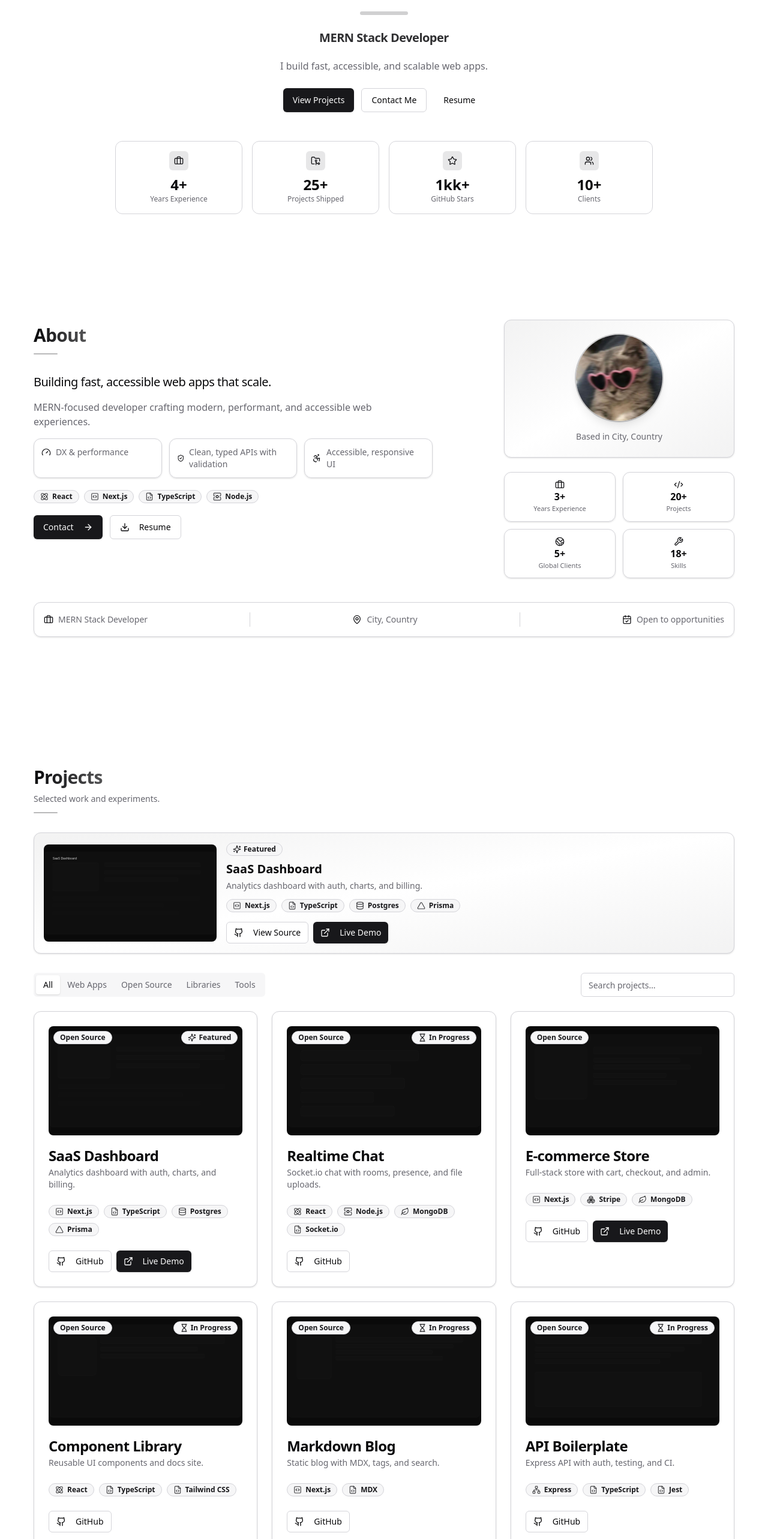
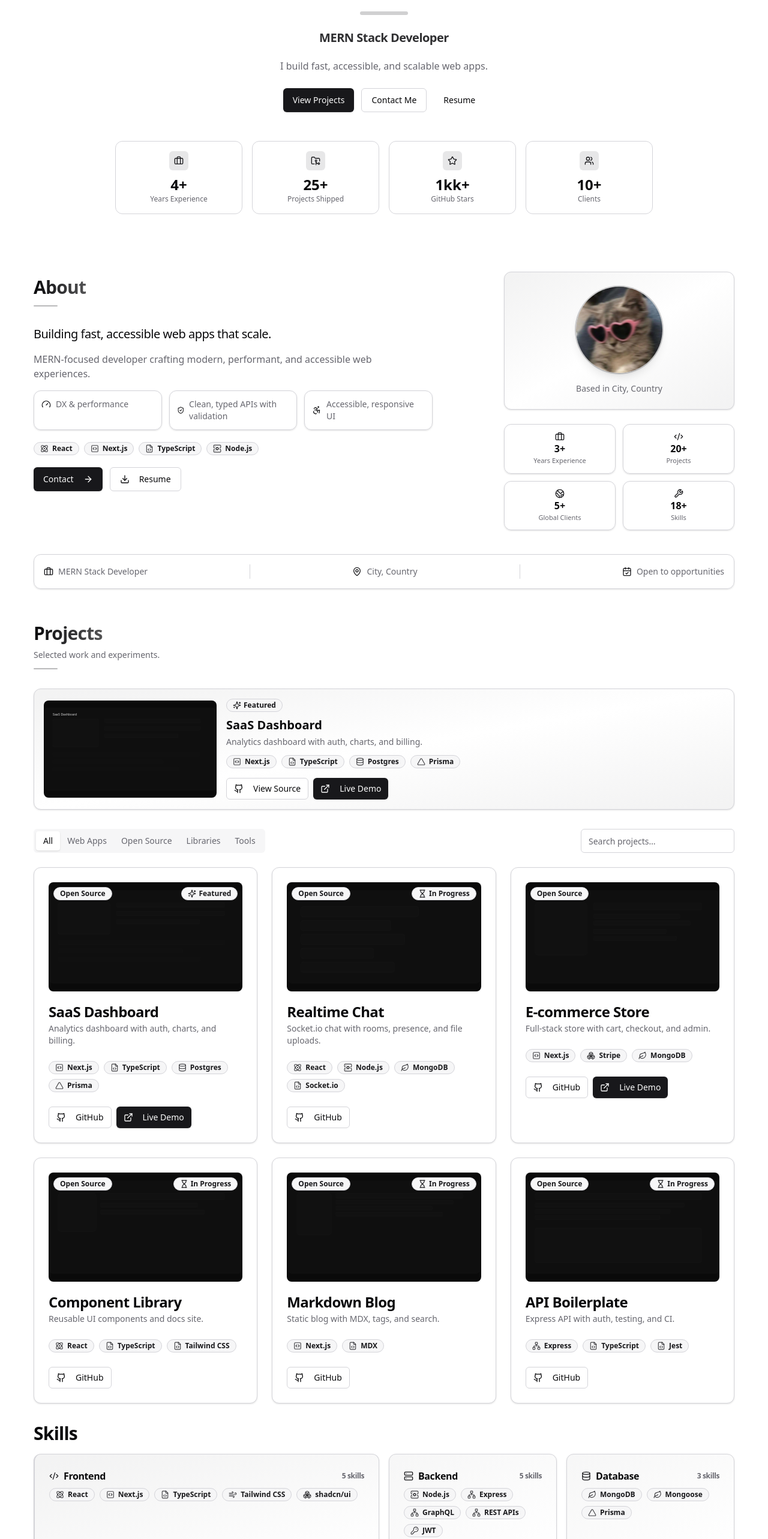
Before and after one commit to surendrakumar6350/portfolio, a Next.js app in the folder v2/: page / in a window 1280 px wide. Shown: the part 234-2800 px from the top of the page at 60% size. Built offline with nearby package versions, Linux system fonts and the light colour scheme.

Commit message:
fix: Extra margin removed

```diff
--- a/v2/components/sections/about.tsx
+++ b/v2/components/sections/about.tsx
@@ -60,7 +60,7 @@ export function About() {
   ];
 
   return (
-    <section id="about" className="container mx-auto scroll-mt-24 px-4 py-16 md:py-24">
+  <section id="about" className="container mx-auto scroll-mt-24 px-4 py-2 md:py-4">
       <div className="grid items-start gap-10 lg:grid-cols-12">
         {/* Left: Text content */}
         <div className="lg:col-span-7 space-y-8">
--- a/v2/components/sections/contact.tsx
+++ b/v2/components/sections/contact.tsx
@@ -110,7 +110,7 @@ export function Contact() {
 
   return (
     <FadeIn>
-  <section id="contact" className="container mx-auto scroll-mt-24 px-4 py-16 md:py-24">
+    <section id="contact" className="container mx-auto scroll-mt-24 px-4 py-2 md:py-4">
   <SectionHeader title="Contact" subtitle="Let’s build something great together." />
 
         <div className="grid gap-8 md:grid-cols-2">
--- a/v2/components/sections/projects.tsx
+++ b/v2/components/sections/projects.tsx
@@ -75,7 +75,7 @@ export function Projects() {
 
   return (
     <FadeIn>
-      <section id="projects" className="container mx-auto scroll-mt-24 px-4 py-16 md:py-24">
+  <section id="projects" className="container mx-auto scroll-mt-24 px-4 py-2 md:py-4">
   <SectionHeader title="Projects" subtitle="Selected work and experiments." />
 
         {/* Featured banner */}
--- a/v2/components/sections/skills.tsx
+++ b/v2/components/sections/skills.tsx
@@ -158,8 +158,8 @@ export function Skills() {
 
   return (
     <FadeIn>
-      <section id="skills" className="container mx-auto scroll-mt-24 px-4 py-16 md:py-24">
-        <h2 className="mb-8 text-3xl font-semibold tracking-tight">Skills</h2>
+  <section id="skills" className="container mx-auto scroll-mt-24 px-4 py-2 md:py-4">
+        <h2 className="mb-4 text-3xl font-semibold tracking-tight">Skills</h2>
 
         {/* Grouped skills */}
         <TooltipProvider>
```
